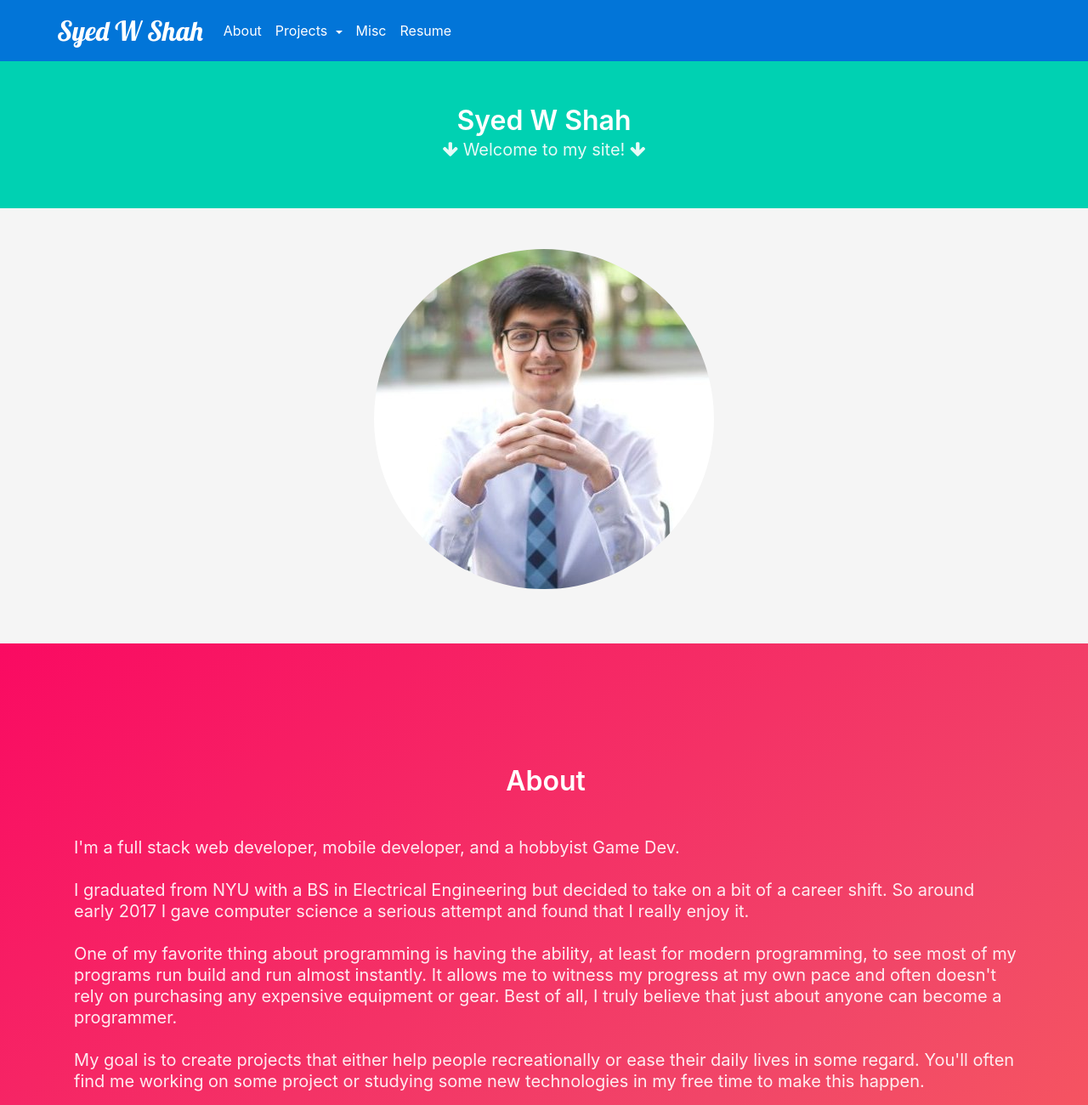
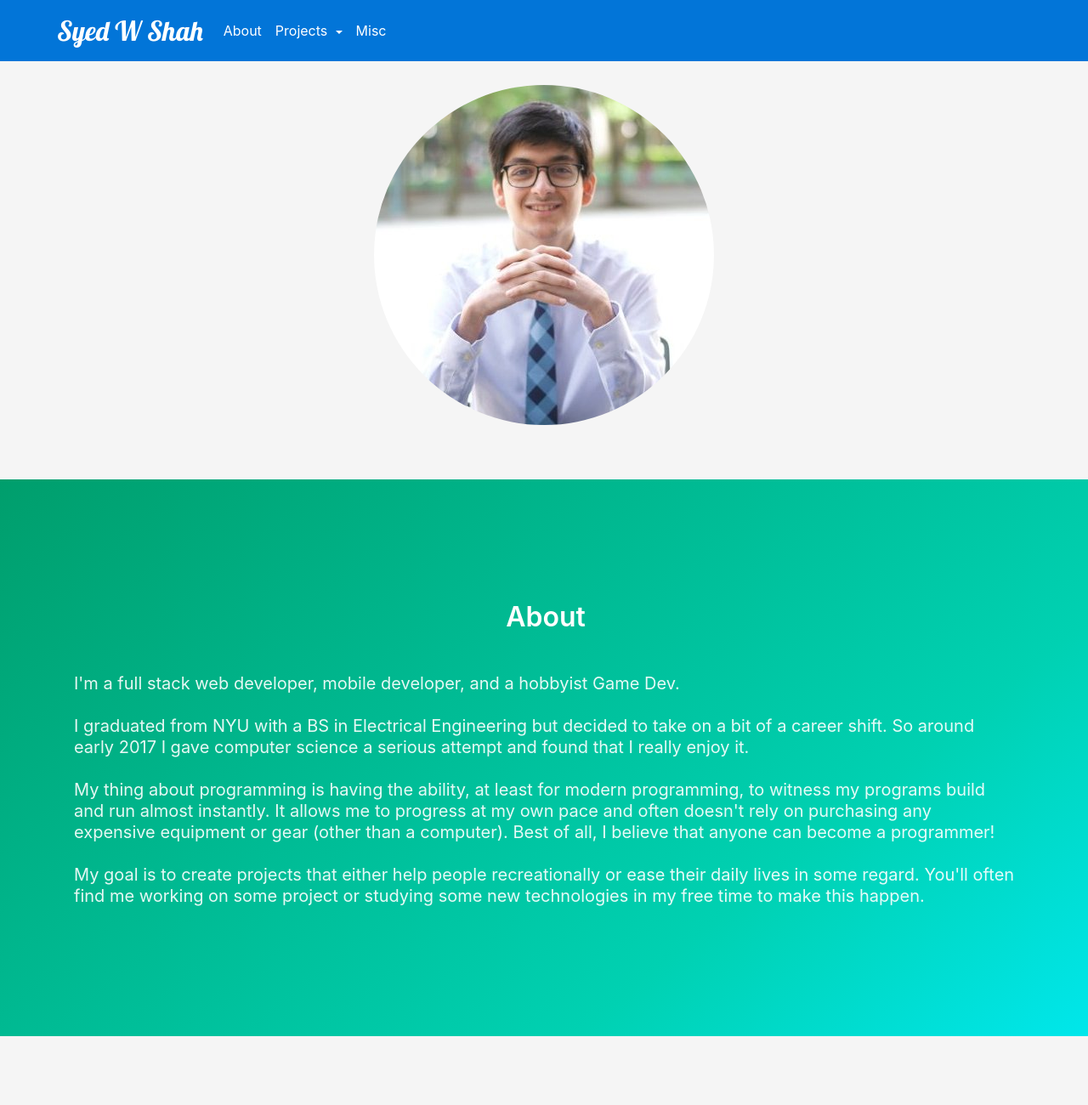
Before and after one commit to syedwshah/syedwshah.github.io, a plain HTML site: page index.html in a window 1280 px wide. Shown: the top 1300 px of the page at 85% size. Drawn offline with nearby package versions, Linux system fonts and the light colour scheme; a script that the page names is missing.

Commit message:
Simplifying design. Working on new site, soon!
Commented out the following:
1. Resume link in navbar
2. Unnecessary welcome section
3. Resume section

Reduced color usage for minimalism.
Slightly edited About section. Planning on scrapping this for a well-written bio.

```diff
--- a/index.html
+++ b/index.html
@@ -48,9 +48,9 @@
           <li class="nav-item">
             <a class="nav-link" href="#fun">Misc<span class="sr-only">(current)</span></a>
           </li>
-          <li class="nav-item">
+<!--           <li class="nav-item">
             <a class="nav-link" href="#resume">Resume <span class="sr-only">(current)</span></a>
-          </li>
+          </li> -->
         </ul>
       </div>
     </div>
@@ -58,7 +58,7 @@
 
   <!-- End of Navbar -->
 
-    <section class="hero is-primary has-text-centered">
+<!--     <section class="hero is-primary has-text-centered">
       <div class="hero-body">
         <div class="container">
           <br>
@@ -70,7 +70,7 @@
           </h2>
         </div>
       </div>
-    </section>
+    </section> -->
 
     <section class="hero is-light has-text-centered">
       <div class="hero-body">
@@ -81,7 +81,7 @@
     </section>
 
 
-    <section class="hero is-medium is-danger is-bold" id="about-section">
+    <section class="hero is-medium is-primary is-bold" id="about-section">
       <div class="hero-body">
         <div class="container">
           <h1 class="title has-text-centered">
@@ -94,10 +94,10 @@
             I graduated from NYU with a BS in Electrical Engineering but decided to take on a bit of a career shift.
             So around early 2017 I gave computer science a serious attempt and found that I really enjoy it.
             <br><br>
-            One of my favorite thing about programming
-            is having the ability, at least for modern programming, to see most of my programs run build and run almost instantly.
-            It allows me to witness my progress at my own pace and often doesn't rely on purchasing any expensive equipment or gear.
-            Best of all, I truly believe that just about anyone can become a programmer.
+            My thing about programming
+            is having the ability, at least for modern programming, to witness my programs build and run almost instantly.
+            It allows me to progress at my own pace and often doesn't rely on purchasing any expensive equipment or gear (other than a computer).
+            Best of all, I believe that anyone can become a programmer!
             <br><br>
             My goal is to create projects that either help
             people recreationally or ease their daily lives in some regard. You'll often find me working on some project or studying
@@ -203,7 +203,7 @@
     </section>
 
     <!-- Start of Misc -->
-    <section class="hero is-small is-warning has-text-centered" id="fun">
+    <section class="hero is-small is-primary has-text-centered" id="fun">
       <div class="hero-body">
         <div class="container">
           <h1 class="title">
@@ -256,7 +256,7 @@
     <!-- End of Misc -->
 
     <!-- Start of Resume section -->
-    <section class="hero is-small is-primary has-text-centered" id="resume">
+<!--     <section class="hero is-small is-primary has-text-centered" id="resume">
       <div class="hero-body">
         <div class="container">
           <h1 class="title">
@@ -268,11 +268,11 @@
           </h1>
         </div>
       </div>
-    </section>
+    </section> -->
     <!-- End of Resume section -->
 
     <!-- Start of Footer -->
-    <section class="hero is-small is-info has-text-centered" id="footer">
+    <section class="hero is-small is-light has-text-centered" id="footer">
       <div class="hero-body">
         <div class="container">
           <h1 class="title">
```
